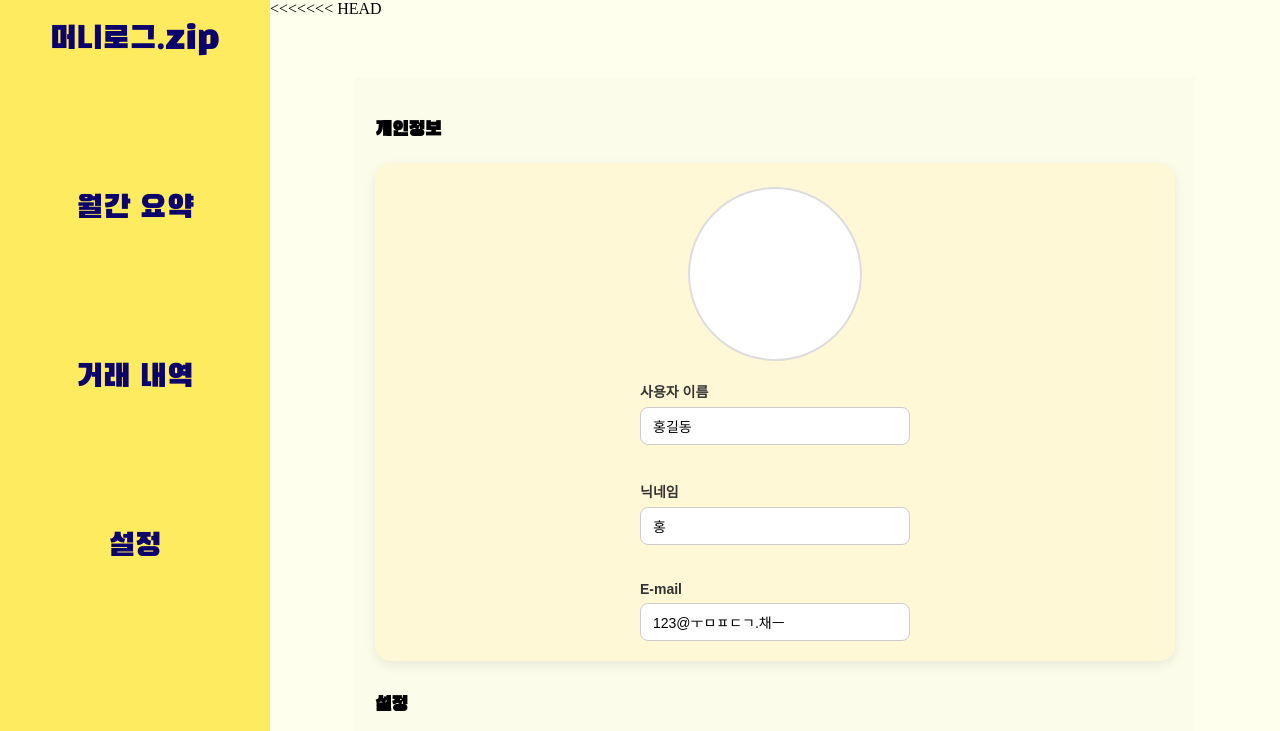
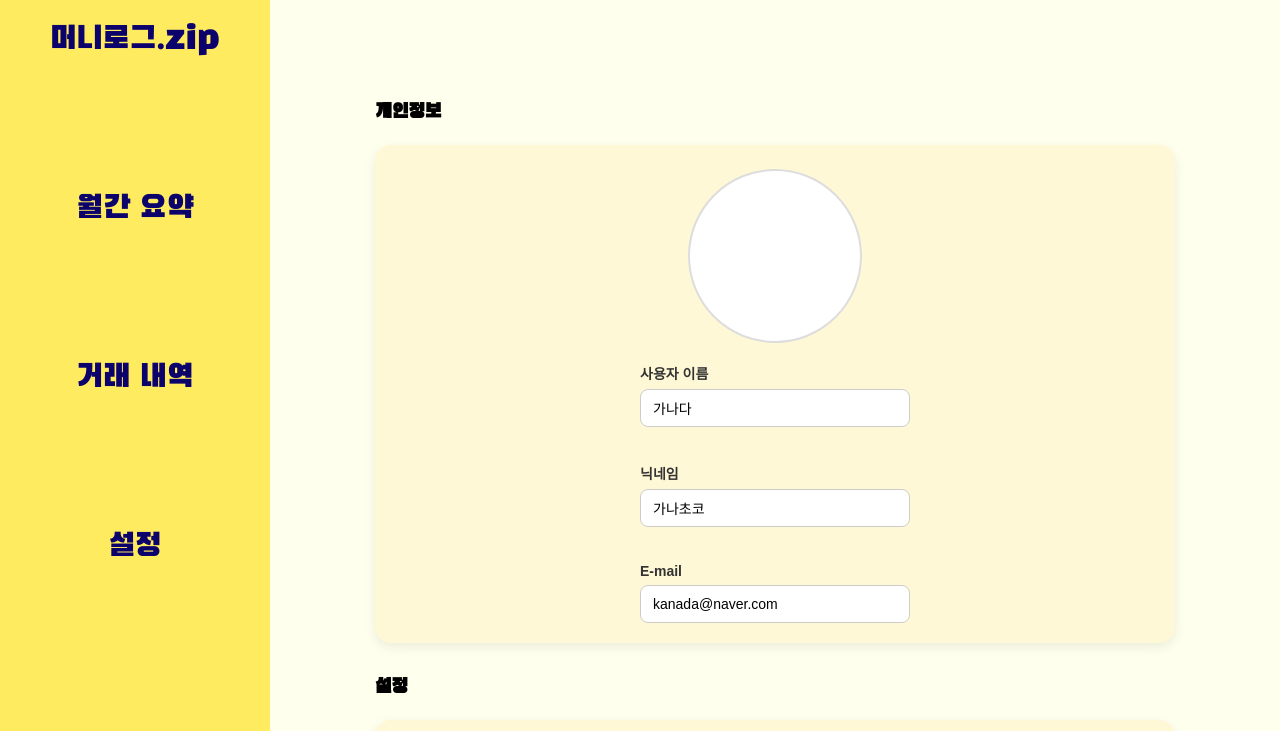
Before and after one commit to ByeongwooAn/-Skeletone-Project-Household-Ledger, a Vue app: page /setting in a window 1280 px wide. Shown: the top 731 px of the page. Built offline with nearby package versions, Linux system fonts and the light colour scheme; data requests are answered from the project's data file.

Commit message:
refactor: 설정 css 수정

```diff
--- a/db.json
+++ b/db.json
@@ -2,7 +2,6 @@
   "cashflows": [
     {
       "id": "1",
-
       "type": "income",
       "date": "2025-04-17",
       "amount": 2000,
@@ -25,7 +24,6 @@
       "date": "2025-04-17",
       "amount": 2000,
       "category": "💰부수입",
-
       "memo": "타임 스탬프 테스트",
       "createdAt": "2025-04-10T13:41:10.613Z"
     },
@@ -57,7 +55,7 @@
       "createdAt": "2025-04-10T16:44:18.073Z"
     },
     {
-      "id": 7,
+      "id": "7",
       "type": "income",
       "date": "2025-04-17",
       "amount": 250000,
@@ -65,7 +63,7 @@
       "memo": "타임스탬프 더미 데이터"
     },
     {
-      "id": 8,
+      "id": "8",
       "type": "income",
       "date": "2025-04-17",
       "amount": 90000,
@@ -77,12 +75,12 @@
   "userInfo": [
     {
       "id": "1",
-      "name": "홍길동",
-      "nickname": "홍",
-      "email": "123@ㅜㅁㅍㄷㄱ.채ㅡ",
-      "mode": "dark",
-      "themeColor": "Orange",
-      "fontSetting": "Sunflower"
+      "name": "가나다",
+      "nickname": "가나초코",
+      "email": "kanada@naver.com",
+      "mode": "light",
+      "themeColor": "Basic",
+      "fontSetting": "Black Han Sans"
     }
   ]
 }
--- a/src/css/setting_mobile.css
+++ b/src/css/setting_mobile.css
@@ -1,5 +1,4 @@
 .page-wrapper {
-  background-color: #fcfcea;
   min-height: 100vh;
   padding: 40px 20px;
   margin-top: 60px;
--- a/src/views/SettingView.vue
+++ b/src/views/SettingView.vue
@@ -36,7 +36,6 @@ const saveSettings = async () => {
 };
 </script>
 <template>
-  <<<<<<< HEAD
   <!-- 컴포넌트 전체를 감싸는 페이지 -->
   <div class="page-wrapper">
     <!-- 개인정보 카드 -->
```
